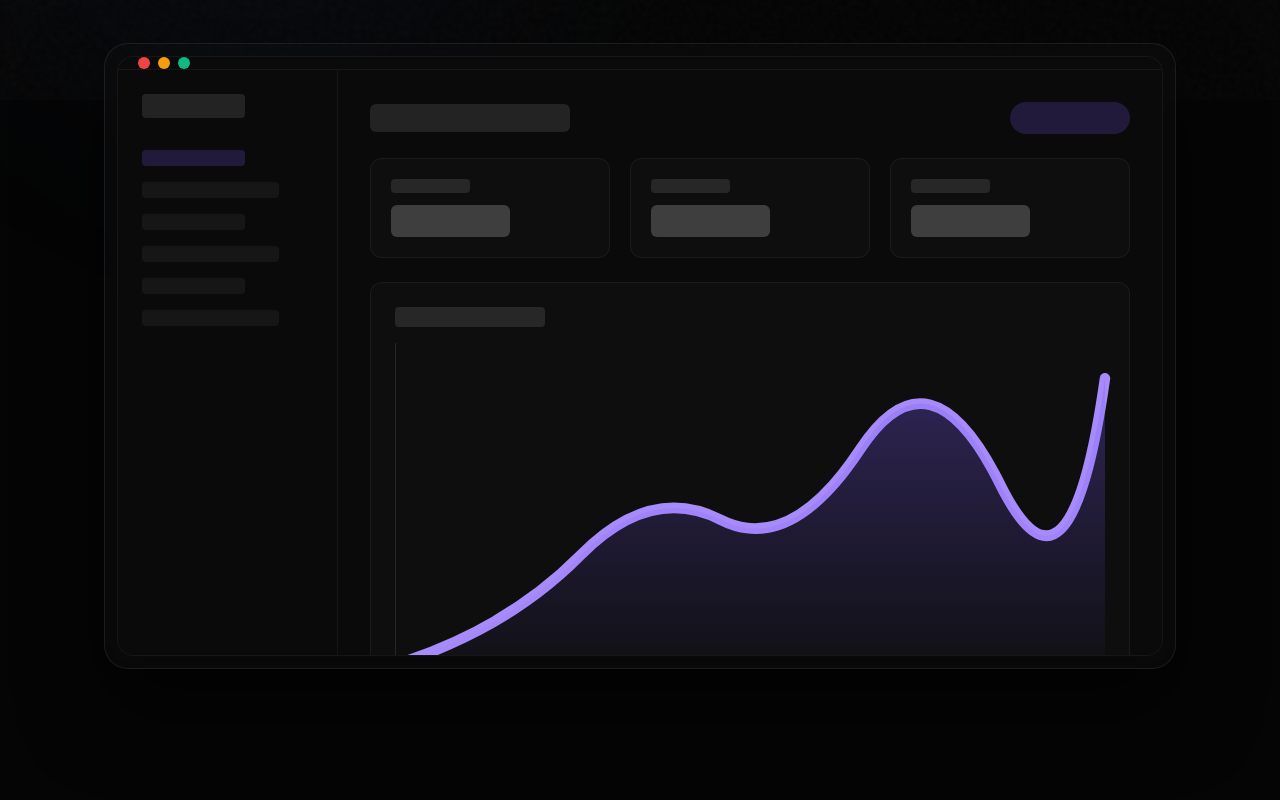
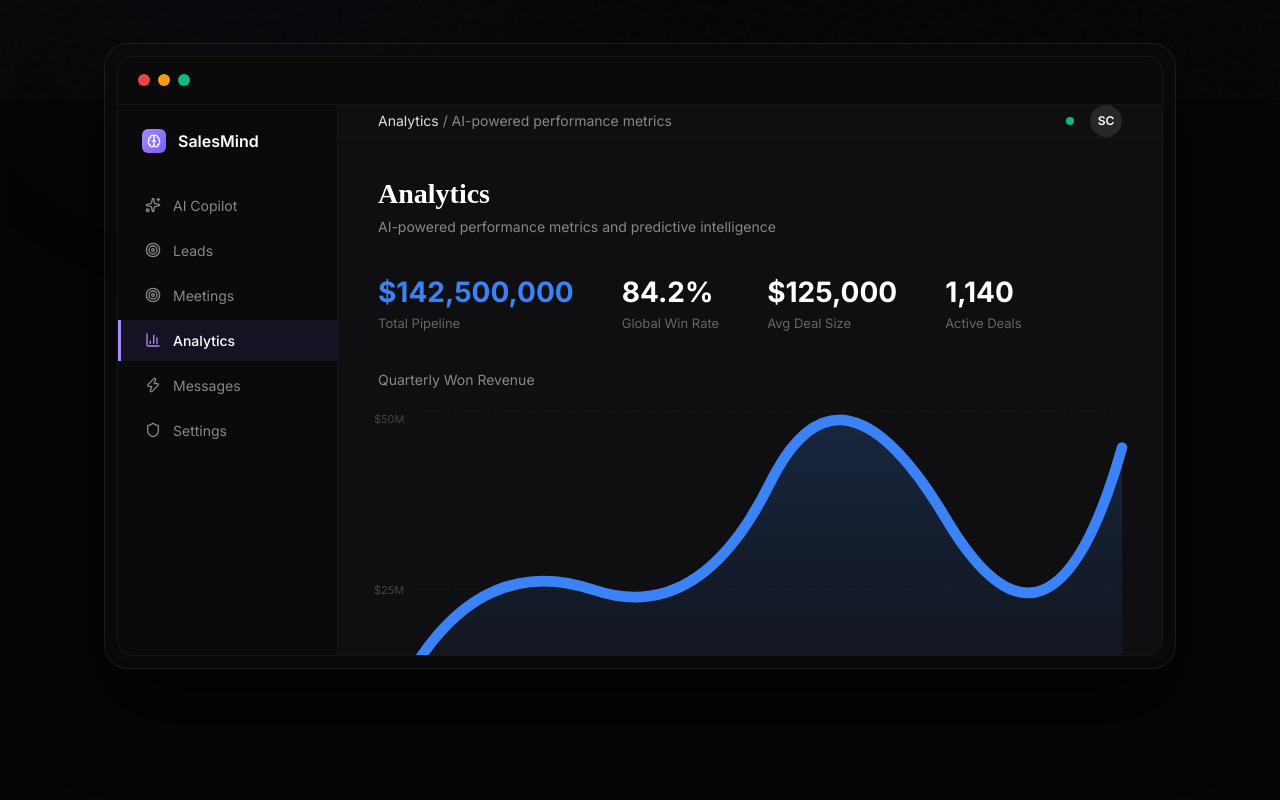
Before and after one commit to SACHIN0280/AI_Sales_intelligence, a Next.js app in the folder frontend/: page / in a window 1280 px wide. Shown: the part 700-1500 px from the top of the page. Built offline with nearby package versions, Linux system fonts and the light colour scheme.

Commit message:
style: replace dashboard mockup with detailed analytics view

```diff
--- a/frontend/app/page.tsx
+++ b/frontend/app/page.tsx
@@ -150,51 +150,120 @@ export default function LandingPage() {
               <div style={{ width: 12, height: 12, borderRadius: "50%", background: "#f59e0b" }} />
               <div style={{ width: 12, height: 12, borderRadius: "50%", background: "#10b981" }} />
             </div>
-            {/* Mockup Content */}
-            <div style={{ flex: 1, display: "flex", background: "#0a0a0a" }}>
+            {/* Mockup Content (Real UI Recreation) */}
+            <div style={{ flex: 1, display: "flex", background: "#0f0f11", overflow: "hidden", fontFamily: "Inter, sans-serif" }}>
               {/* Sidebar */}
-              <div style={{ width: 220, borderRight: "1px solid rgba(255,255,255,0.05)", padding: 24, display: "flex", flexDirection: "column", gap: 16 }}>
-                <div style={{ height: 24, width: "60%", background: "rgba(255,255,255,0.1)", borderRadius: 4, marginBottom: 16 }} />
-                {[1,2,3,4,5,6].map(i => (
-                  <div key={i} style={{ height: 16, width: i % 2 === 0 ? "80%" : "60%", background: i === 1 ? "rgba(124,92,252,0.2)" : "rgba(255,255,255,0.05)", borderRadius: 4 }} />
-                ))}
-                <div style={{ flex: 1 }} />
-                <div style={{ height: 40, width: "100%", background: "rgba(255,255,255,0.03)", borderRadius: 8 }} />
+              <div style={{ width: 220, background: "#0a0a0a", borderRight: "1px solid rgba(255,255,255,0.05)", padding: "24px 0", display: "flex", flexDirection: "column" }}>
+                <div style={{ display: "flex", alignItems: "center", gap: 12, padding: "0 24px", marginBottom: 32 }}>
+                  <div style={{ width: 24, height: 24, borderRadius: 6, background: "linear-gradient(135deg, #a78bfa, #7c5cfc)", display: "flex", alignItems: "center", justifyContent: "center" }}>
+                    <Brain size={14} color="#fff" />
+                  </div>
+                  <span style={{ fontSize: 16, fontWeight: 600, color: "#fff" }}>SalesMind</span>
+                </div>
+
+                <div style={{ display: "flex", flexDirection: "column", gap: 4 }}>
+                  {[
+                    { name: "AI Copilot", icon: Sparkles },
+                    { name: "Leads", icon: Target },
+                    { name: "Meetings", icon: Target },
+                    { name: "Analytics", icon: BarChart3, active: true },
+                    { name: "Messages", icon: Zap },
+                    { name: "Settings", icon: Shield },
+                  ].map((item, i) => (
+                    <div key={i} style={{
+                      display: "flex", alignItems: "center", gap: 12, padding: "12px 24px",
+                      background: item.active ? "rgba(124,92,252,0.1)" : "transparent",
+                      borderLeft: item.active ? "3px solid #a78bfa" : "3px solid transparent",
+                      color: item.active ? "#fff" : "#888"
+                    }}>
+                      <item.icon size={16} color={item.active ? "#a78bfa" : "#888"} />
+                      <span style={{ fontSize: 14, fontWeight: item.active ? 500 : 400 }}>{item.name}</span>
+                    </div>
+                  ))}
+                </div>
               </div>
 
               {/* Main Content */}
-              <div style={{ flex: 1, padding: 32, display: "flex", flexDirection: "column", gap: 24 }}>
-                {/* Header */}
-                <div style={{ display: "flex", justifyContent: "space-between", alignItems: "center" }}>
-                  <div style={{ height: 28, width: 200, background: "rgba(255,255,255,0.1)", borderRadius: 6 }} />
-                  <div style={{ height: 32, width: 120, background: "rgba(124,92,252,0.2)", borderRadius: 16 }} />
+              <div style={{ flex: 1, display: "flex", flexDirection: "column", background: "#0f0f11" }}>
+                {/* Top Nav */}
+                <div style={{ height: 60, borderBottom: "1px solid rgba(255,255,255,0.05)", display: "flex", alignItems: "center", justifyContent: "space-between", padding: "0 40px" }}>
+                  <div style={{ fontSize: 14, color: "#888" }}>
+                    <span style={{ color: "#e0e0e0" }}>Analytics</span> / AI-powered performance metrics
+                  </div>
+                  <div style={{ display: "flex", alignItems: "center", gap: 16 }}>
+                    <div style={{ width: 8, height: 8, borderRadius: "50%", background: "#10b981" }} />
+                    <div style={{ width: 32, height: 32, borderRadius: "50%", background: "rgba(255,255,255,0.1)", display: "flex", alignItems: "center", justifyContent: "center", fontSize: 12, color: "#fff", fontWeight: 600 }}>SC</div>
+                  </div>
                 </div>
 
-                {/* KPI Cards */}
-                <div style={{ display: "flex", gap: 20 }}>
-                  {[1,2,3].map(i => (
-                    <div key={i} style={{ flex: 1, height: 100, background: "rgba(255,255,255,0.02)", border: "1px solid rgba(255,255,255,0.05)", borderRadius: 12, padding: 20 }}>
-                       <div style={{ height: 14, width: "40%", background: "rgba(255,255,255,0.1)", borderRadius: 4, marginBottom: 12 }} />
-                       <div style={{ height: 32, width: "60%", background: "rgba(255,255,255,0.2)", borderRadius: 6 }} />
+                {/* Dashboard Body */}
+                <div style={{ padding: 40, display: "flex", flexDirection: "column", gap: 40, flex: 1 }}>
+
+                  {/* Header Titles */}
+                  <div>
+                    <h2 style={{ fontSize: 28, fontWeight: 600, color: "#fff", marginBottom: 8, fontFamily: "serif" }}>Analytics</h2>
+                    <p style={{ fontSize: 14, color: "#888" }}>AI-powered performance metrics and predictive intelligence</p>
+                  </div>
+
+                  {/* Metrics Row */}
+                  <div style={{ display: "flex", gap: 48 }}>
+                    <div>
+                      <div style={{ fontSize: 28, fontWeight: 700, color: "#3b82f6", marginBottom: 6 }}>$142,500,000</div>
+                      <div style={{ fontSize: 13, color: "#666" }}>Total Pipeline</div>
                     </div>
-                  ))}
-                </div>
+                    <div>
+                      <div style={{ fontSize: 28, fontWeight: 700, color: "#fff", marginBottom: 6 }}>84.2%</div>
+                      <div style={{ fontSize: 13, color: "#666" }}>Global Win Rate</div>
+                    </div>
+                    <div>
+                      <div style={{ fontSize: 28, fontWeight: 700, color: "#fff", marginBottom: 6 }}>$125,000</div>
+                      <div style={{ fontSize: 13, color: "#666" }}>Avg Deal Size</div>
+                    </div>
+                    <div>
+                      <div style={{ fontSize: 28, fontWeight: 700, color: "#fff", marginBottom: 6 }}>1,140</div>
+                      <div style={{ fontSize: 13, color: "#666" }}>Active Deals</div>
+                    </div>
+                  </div>
 
-                {/* Main Chart Area */}
-                <div style={{ flex: 1, background: "rgba(255,255,255,0.02)", border: "1px solid rgba(255,255,255,0.05)", borderRadius: 12, padding: 24, display: "flex", flexDirection: "column", gap: 16 }}>
-                  <div style={{ height: 20, width: 150, background: "rgba(255,255,255,0.1)", borderRadius: 4 }} />
-                  <div style={{ flex: 1, borderBottom: "1px solid rgba(255,255,255,0.1)", borderLeft: "1px solid rgba(255,255,255,0.1)", position: "relative", paddingLeft: 10, paddingBottom: 10 }}>
-                     <svg viewBox="0 0 100 50" preserveAspectRatio="none" style={{ width: "100%", height: "100%", overflow: "visible" }}>
+                  {/* Chart Section */}
+                  <div style={{ flex: 1, display: "flex", flexDirection: "column" }}>
+                    <div style={{ fontSize: 14, color: "#888", marginBottom: 24 }}>Quarterly Won Revenue</div>
+
+                    <div style={{ flex: 1, position: "relative", borderBottom: "1px solid rgba(255,255,255,0.05)", marginLeft: 40, marginBottom: 24 }}>
+                      {/* Grid lines */}
+                      {[0, 1, 2].map(i => (
+                        <div key={i} style={{ position: "absolute", bottom: `${i * 50}%`, left: 0, right: 0, borderBottom: "1px dashed rgba(255,255,255,0.03)" }} />
+                      ))}
+
+                      {/* Y-axis labels */}
+                      <div style={{ position: "absolute", left: -44, top: 0, bottom: 0, display: "flex", flexDirection: "column", justifyContent: "space-between", fontSize: 11, color: "#444", paddingBottom: 0 }}>
+                        <span>$50M</span>
+                        <span>$25M</span>
+                        <span>$0M</span>
+                      </div>
+
+                      {/* SVG Line Chart */}
+                      <svg viewBox="0 0 100 50" preserveAspectRatio="none" style={{ width: "100%", height: "100%", overflow: "visible" }}>
                         <defs>
-                          <linearGradient id="chartGradient" x1="0" x2="0" y1="0" y2="1">
-                            <stop offset="0%" stopColor="rgba(124,92,252,0.3)" />
-                            <stop offset="100%" stopColor="rgba(124,92,252,0)" />
+                          <linearGradient id="chartFill" x1="0" x2="0" y1="0" y2="1">
+                            <stop offset="0%" stopColor="rgba(59,130,246,0.2)" />
+                            <stop offset="100%" stopColor="rgba(59,130,246,0)" />
                           </linearGradient>
                         </defs>
-                        <path d="M0,45 Q15,40 25,30 T45,25 T65,15 T85,20 T100,5" fill="none" stroke="#a78bfa" strokeWidth="1.5" strokeLinecap="round" />
-                        <path d="M0,45 Q15,40 25,30 T45,25 T65,15 T85,20 T100,5 L100,50 L0,50 Z" fill="url(#chartGradient)" />
-                     </svg>
+                        <path d="M0,35 Q10,20 25,25 T50,10 T75,15 T100,5" fill="none" stroke="#3b82f6" strokeWidth="1.5" strokeLinecap="round" />
+                        <path d="M0,35 Q10,20 25,25 T50,10 T75,15 T100,5 L100,50 L0,50 Z" fill="url(#chartFill)" />
+                      </svg>
+
+                      {/* X-axis labels */}
+                      <div style={{ position: "absolute", bottom: -24, left: 0, right: 0, display: "flex", justifyContent: "space-between", fontSize: 11, color: "#444" }}>
+                        <span>Q1 2024</span>
+                        <span>Q2 2024</span>
+                        <span>Q3 2024</span>
+                        <span>Q4 2024</span>
+                      </div>
+                    </div>
                   </div>
+
                 </div>
               </div>
             </div>
```
